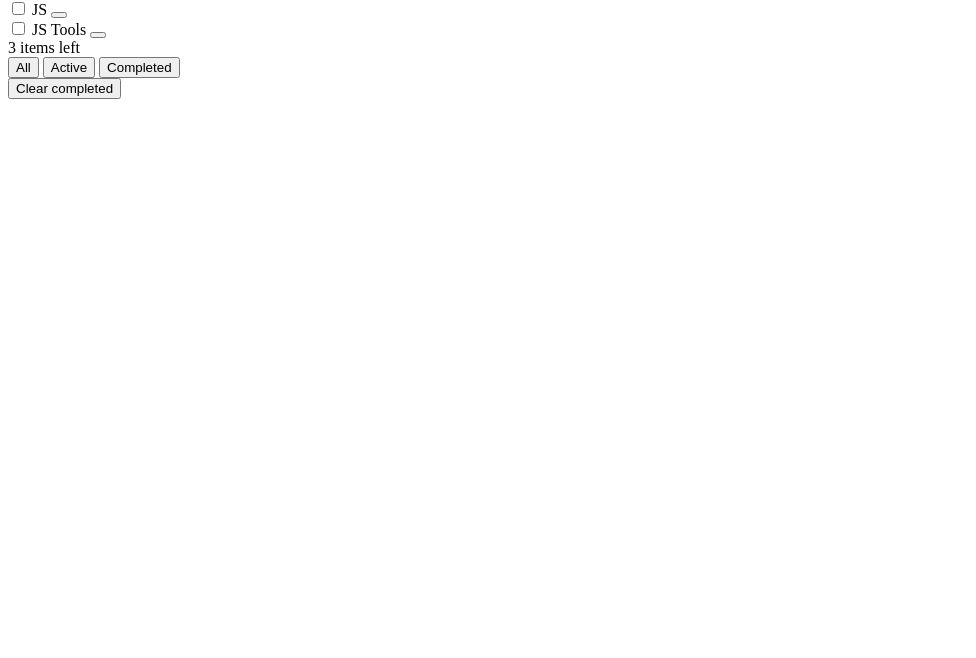
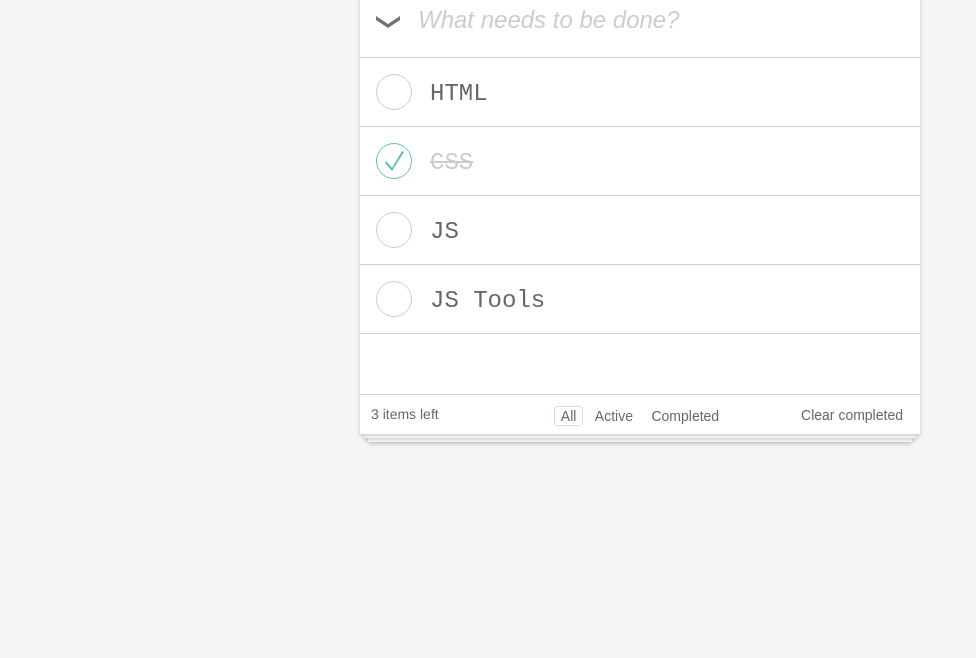
Before and after one commit to ok-technopolis-autumn-2018/Andrei_Zelenov, a plain HTML site: page index.html in a window 1280 px wide. Shown: the part 142-800 px from the top of the page, without its empty margins (0-976 px from the left). Drawn offline with Linux system fonts and the light colour scheme.

Commit message:
DZ_01 HTML & CSS

```diff
--- a/index.html
+++ b/index.html
@@ -1,55 +1,99 @@
 <!DOCTYPE html>
 <html lang="en">
-
 <head>
     <meta charset="UTF-8">
     <title>Todo MVC</title>
+    <link rel="stylesheet" href="styles/default.css" />
 </head>
+<body>
 
-<body>
-    <h1>todos</h1>
-    <div class="todo-board">
+<div class="main-layout">
+
+    <h1 class="todo-title">Todos</h1>
+
+    <div class="todo-board __has-content">
+
         <form class="todo-creator">
-            <button class="rodo-check-all" aria-label="Check all items as done"></button>
-            <input class="todo-text-input" type="text" placeholder="New todo name" aria-label="Input new todo text" />
+            <button class="todo-creator_check-all" aria-label="Check all items as done"></button>
+            <div class="todo-creator_text-input-w">
+                <input class="todo-creator_text-input" type="text"  placeholder="What needs to be done?" aria-label="Input new todo text" />
+            </div>
         </form>
 
         <div class="todos-list">
-            <div class="todo-item">
-                <input type="checkbox" class="todo-item-ready-marker" aria-label="Mark todo as ready" />
-                <span class="todo-item-text">HTML</span>
-                <button class="todo-item-remove" aria-label="Delete todo"></button>
+            <div class="todos-list_item">
+                <div class="custom-checkbox todos-list_item_ready-marker">
+                    <input type="checkbox" class="custom-checkbox_target" aria-label="Mark todo as ready" />
+                    <div class="custom-checkbox_visual">
+                        <div class="custom-checkbox_visual_icon"></div>
+                    </div>
+                </div>
+                <button class="item_remove" aria-label="Delete todo">
+                    <div class="item_remove_icon"></div>
+                </button>
+                <div class="todos-list_item_text-w">
+                    <textarea class="todos-list_item_text" rows="1"  readonly>HTML</textarea>
+                </div>
             </div>
-            <div class="todo-item">
-                <input type="checkbox" checked class="todo-item-ready-marker" aria-label="Mark todo as unready" />
-                <span class="todo-item-text">CSS</span>
-                <button class="todo-item-remove" aria-label="Delete todo"></button>
+            <div class="todos-list_item __checked">
+                <div class="custom-checkbox todos-list_item_ready-marker">
+                    <input type="checkbox" class="custom-checkbox_target" aria-label="Mark todo as ready" checked/>
+                    <div class="custom-checkbox_visual">
+                        <div class="custom-checkbox_visual_icon"></div>
+                    </div>
+                </div>
+                <button class="item_remove" aria-label="Delete todo">
+                    <div class="item_remove_icon"></div>
+                </button>
+                <div class="todos-list_item_text-w">
+                    <textarea class="todos-list_item_text" rows="1" readonly>CSS</textarea>
+                </div>
             </div>
-            <div class="todo-item">
-                <input type="checkbox" class="todo-item-ready-marker" aria-label="Mark todo as ready" />
-                <span class="todo-item-text">JS</span>
-                <button class="todo-item-remove" aria-label="Delete todo"></button>
+            <div class="todos-list_item">
+                <div class="custom-checkbox todos-list_item_ready-marker">
+                    <input type="checkbox" class="custom-checkbox_target" aria-label="Mark todo as ready" />
+                    <div class="custom-checkbox_visual">
+                        <div class="custom-checkbox_visual_icon"></div>
+                    </div>
+                </div>
+                <button class="item_remove" aria-label="Delete todo">
+                    <div class="item_remove_icon"></div>
+                </button>
+                <div class="todos-list_item_text-w">
+                    <textarea class="todos-list_item_text" rows="1" readonly>JS</textarea>
+                </div>
             </div>
-            <div class="todo-item">
-                <input type="checkbox" class="todo-item-ready-marker" aria-label="Mark todo as ready" />
-                <span class="todo-item-text">JS Tools</span>
-                <button class="todo-item-remove" aria-label="Delete todo"></button>
+            <div class="todos-list_item">
+                <div class="custom-checkbox todos-list_item_ready-marker">
+                    <input type="checkbox" class="custom-checkbox_target" aria-label="Mark todo as ready" />
+                    <div class="custom-checkbox_visual">
+                        <div class="custom-checkbox_visual_icon"></div>
+                    </div>
+                </div>
+                <button class="item_remove" aria-label="Delete todo">
+                    <div class="item_remove_icon"></div>
+                </button>
+                <div class="todos-list_item_text-w">
+                    <textarea class="todos-list_item_text" rows="1" readonly>JS Tools</textarea>
+                </div>
             </div>
+
         </div>
 
         <div class="todos-toolbar">
             <div class="todos-toolbar_unready-counter">3 items left</div>
-            <div class="todos-toolbar_filters">
-                <button class="todos-toolbar_filter __selected" aria-label="Filter: all are selected">All</button>
-                <button class="todos-toolbar_filter" aria-label="Filter: active">Active</button>
-                <button class="todos-toolbar_filter" aria-label="Filter: completed">Completed</button>
 
+            <div class="filters todos-toolbar_filters">
+                <button class="filters-item __selected" aria-label="Filter: All, is selected">All</button>
+                <button class="filters-item" aria-label="Filter: Active">Active</button>
+                <button class="filters-item" aria-label="Filter: Completed">Completed</button>
             </div>
+
+            <button class="todos-toolbar_clear-completed">Clear completed</button>
+
         </div>
 
-        <button class="todos-toolbar_clear-completed">Clear completed</button>
+    </div>
+</div>
 
-    </div>
 </body>
-
-</html>
--- /dev/null
+++ b/styles/base/custom-checkbox/custom-checkbox.css
@@ -0,0 +1,49 @@
+.custom-checkbox {
+    display: inline-block;
+    position: relative;
+    }
+
+    .custom-checkbox_target {
+        position: absolute;
+        width: 100%;
+        height: 100%;
+        background: none;
+        outline: none;
+        border: none;
+        opacity: 0;
+        padding: 0;
+        margin: 0;
+        border-radius: 50%;
+        z-index: 1;
+        }
+
+    .custom-checkbox_visual {
+        width: 36px;
+        height: 36px;
+        box-sizing: border-box;
+        border: 1px solid #ccc;
+        border-radius: 50%;
+        position: relative;
+        }
+        .custom-checkbox_target:checked ~ .custom-checkbox_visual {
+            border-color: #5dc2af;
+            }
+
+        .custom-checkbox_target:checked ~ .custom-checkbox_visual .custom-checkbox_visual_icon {
+            width: 20px;
+            height: 20px;
+            position: absolute;
+            top: 50%;
+            left: 50%;
+            margin: -10px;
+            background: url(../../../img/icons/completed.png);
+            }
+
+            @media (-webkit-min-device-pixel-ratio: 1.5),
+               (min-resolution: 120dpi),
+               (min-resolution: 1.5dppx) {
+                .custom-checkbox_target:checked ~ .custom-checkbox_visual .custom-checkbox_visual_icon {
+                    background: url(../../../img/icons/completed@2x.png) no-repeat 0 0;
+                    background-size: 20px 20px
+                    }
+                }
--- /dev/null
+++ b/styles/base/main.css
@@ -0,0 +1,9 @@
+body {
+    background: #f5f5f5;
+}
+
+.main-layout {
+    max-width: 560px;
+    margin: 0 auto;
+    padding: 0 16px 16px;
+}
--- /dev/null
+++ b/styles/project/todo-board/todo-board.css
@@ -0,0 +1,32 @@
+.todo-board {
+    background: #fff;
+    box-shadow: 0 2px 4px rgba(0,0,0,.2);
+
+    position: relative;
+    }
+
+    .todo-board:before,
+    .todo-board:after {
+        /*content: '';*/
+        position: absolute;
+        top: 100%;
+        background: #fff;
+        box-shadow: 0 2px 4px rgba(0,0,0,.2);
+        z-index: -1;
+        }
+        .todo-board.__has-content:before,
+        .todo-board.__has-content:after {
+            content: '';
+            }
+
+        .todo-board:before {
+            left: 8px;
+            right: 8px;
+            height: 8px;
+            }
+
+        .todo-board:after {
+            left: 4px;
+            right: 4px;
+            height: 4px;
+            }
--- /dev/null
+++ b/styles/project/todo-creator/todo-creator.css
@@ -0,0 +1,69 @@
+.todo-creator {
+    padding: 16px 16px;
+    border-bottom: 1px solid #ccc;
+    height: 36px;
+    }
+    .todo-creator:after {
+        content: '';
+        display: table;
+        clear: both;
+        }
+
+    .todo-creator_check-all {
+        float: left;
+        margin-right: 16px;
+        margin-top: 11px;
+
+        padding: 0;
+
+        width: 24px;
+        height: 12px;
+
+        border: none;
+        outline: none;
+
+        background: url(../../../img/icons/select-all.png) no-repeat 0 0;
+        }
+
+        @media (-webkit-min-device-pixel-ratio: 1.5),
+               (min-resolution: 120dpi),
+               (min-resolution: 1.5dppx) {
+            .todo-creator_check-all {
+                background: url(../../../img/icons/select-all@2x.png) no-repeat 0 0;
+                background-size: 24px 12px
+                }
+            }
+
+    .todo-creator_text-input-w {
+        overflow: hidden;
+        }
+
+        .todo-creator_text-input {
+            border: none;
+            background: none;
+            outline: none;
+            width: 100%;
+            font-size: 24px;
+            color: #666;
+            font-weight: 300;
+            }
+
+            .todo-creator_text-input::-webkit-input-placeholder {
+                font-style: italic;
+                color: #ccc;
+                }
+
+            .todo-creator_text-input:-moz-placeholder {
+                font-style: italic;
+                color: #ccc;
+                }
+
+            .todo-creator_text-input::-moz-placeholder {
+                font-style: italic;
+                color: #ccc;
+                }
+
+            .todo-creator_text-input:-ms-input-placeholder {
+                font-style: italic;
+                color: #ccc;
+                }
--- /dev/null
+++ b/styles/project/todo-list/todo-has_content.css
@@ -0,0 +1,5 @@
+
+    .__has-content .todos-list,
+    .__has-content .todos-toolbar {
+        display: block;
+        }
--- /dev/null
+++ b/styles/project/todo-list/todo-list.css
@@ -0,0 +1,49 @@
+.todos-list {
+    height: 336px;
+    }
+
+    .todos-list_item {
+        padding: 16px;
+        height: 36px;
+        border-bottom: 1px solid #ccc;
+
+        }
+        .todos-list_item:after {
+            content: '';
+            clear: both;
+            display: table;
+            }
+        .todos-list_item:hover {
+            background: rgba(230, 230, 230, .2);
+        }
+
+        .todos-list_item_ready-marker {
+            position: relative;
+
+            float: left;
+            margin-right: 16px;
+            }
+
+        .todos-list_item_text-w {
+            height: 36px;
+            overflow: hidden;
+            }
+
+            .todos-list_item_text {
+                box-sizing: border-box;
+                border: 0;
+                background: none;
+                resize: none;
+                color: #666;
+                font-size: 24px;
+                line-height: 36px;
+                font-weight: 200;
+                padding-right: 12px;
+                margin-top: 0;
+                outline: none;
+                }
+
+            .__checked .todos-list_item_text {
+                text-decoration: line-through;
+                color: #ccc;
+                }
--- /dev/null
+++ b/styles/project/todo-toolbar/todo-toolbar.css
@@ -0,0 +1,48 @@
+.todos-toolbar {
+    font-family: 'Helvetica Neue', 'Arial', sans-serif;
+    color: #666;
+    border-top: 1px solid #ccc;
+    width: 100%;
+    height: 40px;
+    padding: 11px;
+    box-sizing: border-box;
+    }
+
+    .todos-toolbar_unready-counter {
+        float: left;
+        width: 30%;
+        font-size: 14px;
+        margin-left: 0px;
+        }
+
+    .todos-toolbar_filters {
+        float: left;
+        width: 40%;
+        text-align: center;
+        }
+
+    .filters-item {
+        background-color: white;
+        font-size: 14px;
+        color: #666;
+        outline: none;
+        cursor: pointer;
+        border: 1px solid transparent;
+        }
+
+    .__selected {
+        border: 1px solid #e5dada;
+        border-radius: 15%;
+        }
+
+    .todos-toolbar_clear-completed {
+        float: left;
+        width: 30%;
+        margin-left: auto;
+        text-align: right;
+        border: none;
+        cursor: pointer;
+        background-color: white;
+        font-size: 14px;
+        color: #666;
+        }
--- /dev/null
+++ b/styles/reset.css
@@ -0,0 +1,8 @@
+html,
+body,
+div,
+h1,
+h2 {
+    margin: 0;
+    padding: 0;
+}
```
Also changed, not shown: styles/base/item_remove/item_remove.css (added, +38 -0 lines), styles/default.css (added, +13 -0 lines), styles/project/todo-list/todo-empty.css (added, +12 -0 lines), styles/project/todo-title/todo-title.css (added, +10 -0 lines), img/icons/close.png (added), img/icons/close@2x.png (added), img/icons/completed.png (added), img/icons/completed@2x.png (added), img/icons/select-all.png (added), img/icons/select-all@2x.png (added).
